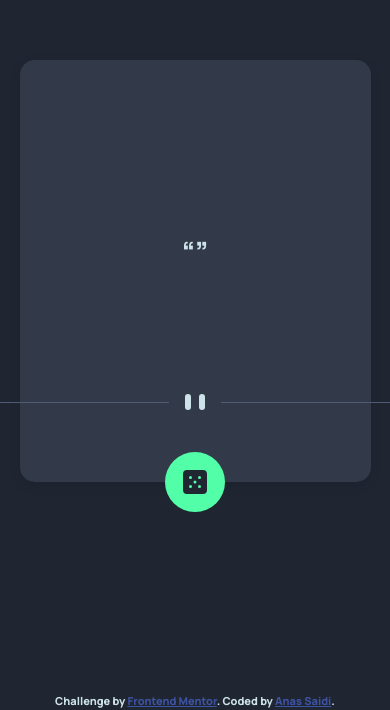
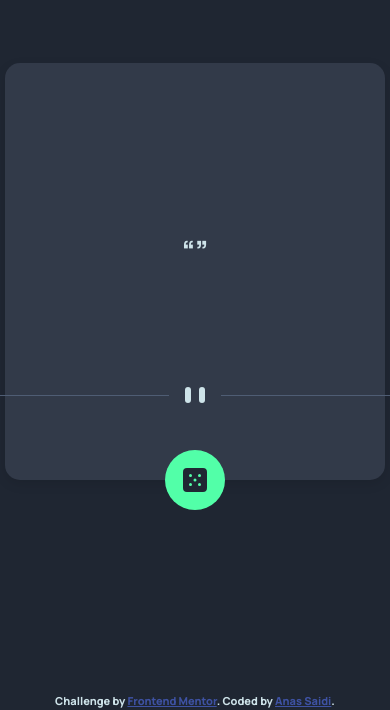
Before and after one commit to anas-saidi/advice-generator, a plain HTML site: page index.html in a window 390 px wide. Shown: the part 151-861 px from the top of the page. Drawn offline with Linux system fonts and the light colour scheme; no server answers.

Commit message:
Mobile view

```diff
--- a/style.css
+++ b/style.css
@@ -41,6 +41,7 @@ body {
   justify-content: center;
   height:100vh;
   width: 40%;
+  padding: 5px;
 
 }
 .advice-card{
@@ -100,8 +101,8 @@ body {
 .advice_button:hover{
   box-shadow: 0px 0px 41px 39px rgba(39,217,113,0.1);
 }
-@media (max-width:1179px){
+@media (max-width:1000px){
   .advice-container{
-    width:90%;
+    width:100%;
   }
 }
```
Also changed, not shown: images/pattern-divider-mobile.svg.
